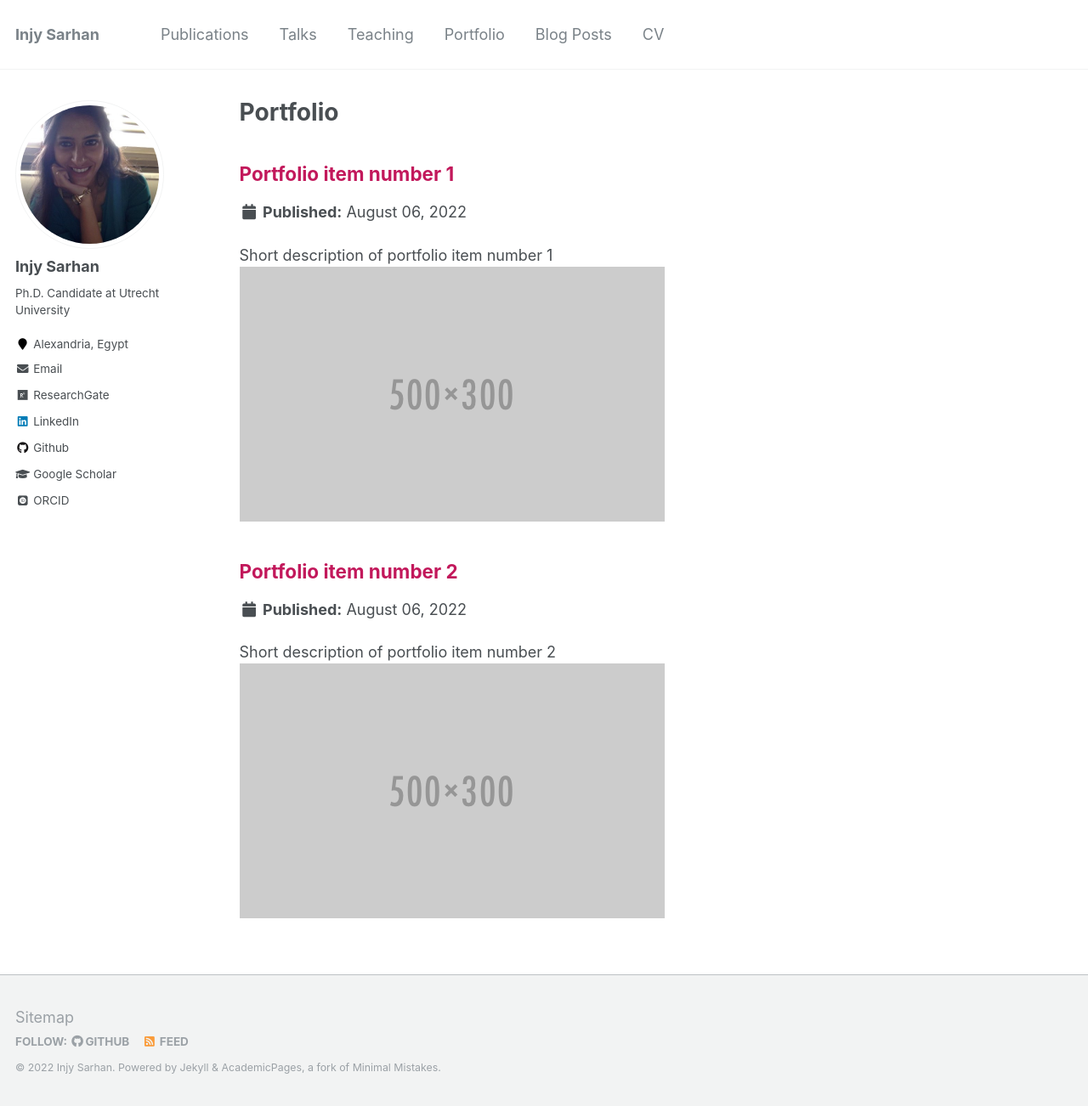
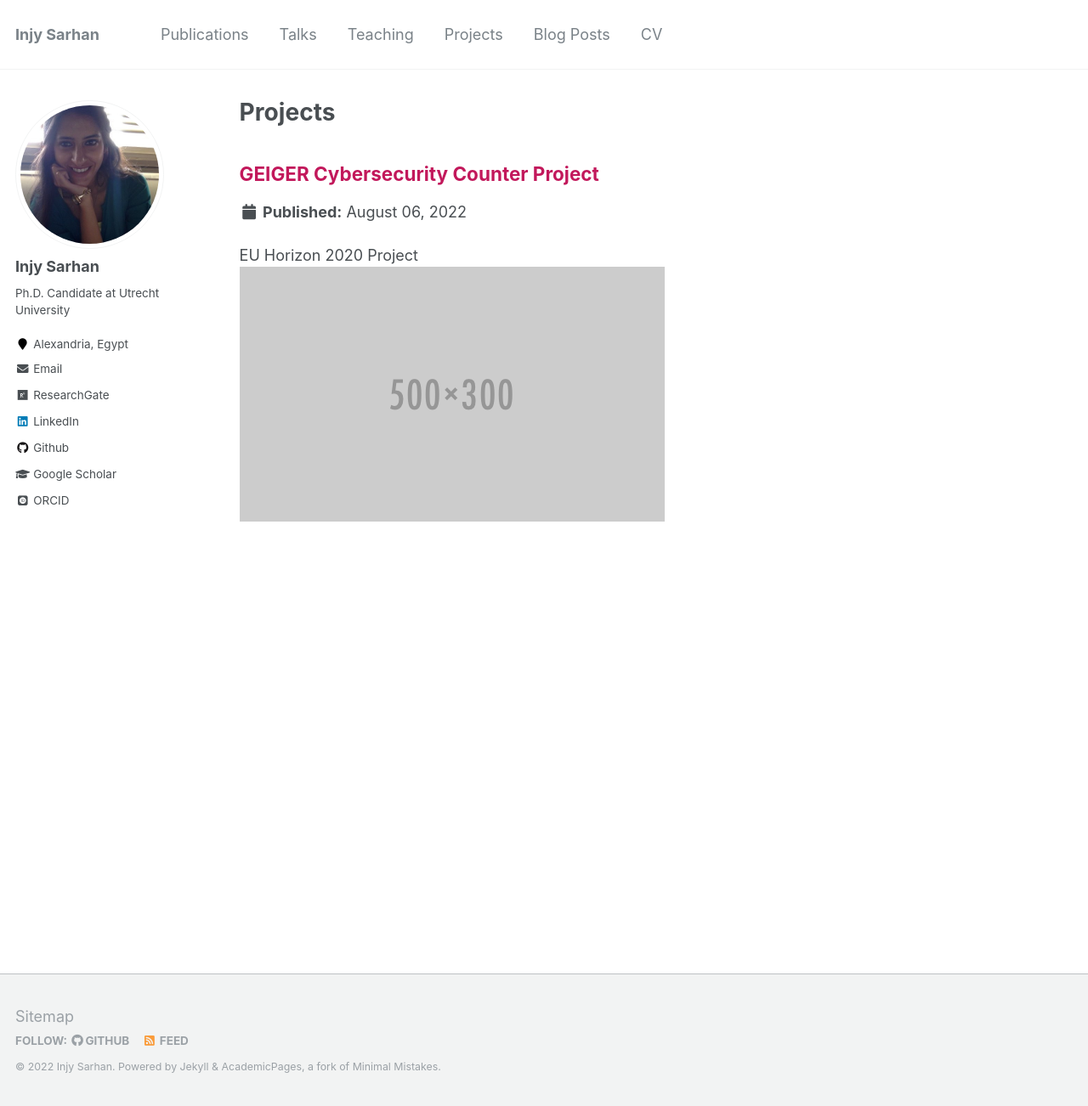
Before and after one commit to IS5882/IS5882.github.io, a Jekyll site: the page built from _pages/projects.html, in a window 1280 px wide and 1302 px high. Shown: the whole window at 85% size. Built offline with Jekyll 4.4.1, drawn with Linux system fonts in a browser that asks for light colours; some web fonts are replaced.

Commit message:
Add projects

```diff
--- a/_config.yml
+++ b/_config.yml
@@ -181,7 +181,7 @@ collections:
   publications:
     output: true
     permalink: /:collection/:path/
-  portfolio:
+  projects:
     output: true
     permalink: /:collection/:path/
   talks:
@@ -227,10 +227,10 @@ defaults:
       author_profile: true
       share: true
       comments: true
-  # _portfolio
+  # _projects
   - scope:
       path: ""
-      type: portfolio
+      type: projects
     values:
       layout: single
       author_profile: true
--- a/_data/navigation.yml
+++ b/_data/navigation.yml
@@ -9,8 +9,8 @@ main:
   - title: "Teaching"
     url: /teaching/
 
-  - title: "Portfolio"
-    url: /portfolio/
+  - title: "Projects"
+    url: /projects/
 
   - title: "Blog Posts"
     url: /year-archive/
--- a/_pages/portfolio.html
+++ b/_pages/projects.html
@@ -1,13 +1,13 @@
 ---
 layout: archive
-title: "Portfolio"
-permalink: /portfolio/
+title: "Projects"
+permalink: /projects/
 author_profile: true
 ---
 
 {% include base_path %}
 
 
-{% for post in site.portfolio %}
+{% for post in site.projects %}
   {% include archive-single.html %}
 {% endfor %}
--- a/_portfolio/portfolio-1.md
+++ /dev/null
@@ -1,7 +0,0 @@
----
-title: "Portfolio item number 1"
-excerpt: "Short description of portfolio item number 1<br/><img src='/images/500x300.png'>"
-collection: portfolio
----
-
-This is an item in your portfolio. It can be have images or nice text. If you name the file .md, it will be parsed as markdown. If you name the file .html, it will be parsed as HTML.
--- a/_portfolio/portfolio-2.html
+++ /dev/null
@@ -1,7 +0,0 @@
----
-title: "Portfolio item number 2"
-excerpt: "Short description of portfolio item number 2 <br/><img src='/images/500x300.png'>"
-collection: portfolio
----
-
-This is an item in your portfolio. It can be have images or nice text. If you name the file .md, it will be parsed as markdown. If you name the file .html, it will be parsed as HTML.
--- /dev/null
+++ b/_projects/geiger-project.md
@@ -0,0 +1,8 @@
+---
+title: "GEIGER Cybersecurity Counter Project"
+excerpt: "EU Horizon 2020 Project<br/><img src='/images/500x300.png'>"
+collection: projects
+---
+
+* Designed and developed GEIGER Risk Indicator using Java as a part of the GEIGER Cybersecurity Counter project, helping SMEs manage their cybersecurity risks and offering countermeasures to mitigate those risks. ([Paper](https://dl.acm.org/doi/10.1145/3465481.3469199))
+* Wrote the technical documentation of the GEIGER Risk Indicator, explaining the development process to ensure the ease of development, maintenance, and knowledge transfer to other developers for proper integration.
```
